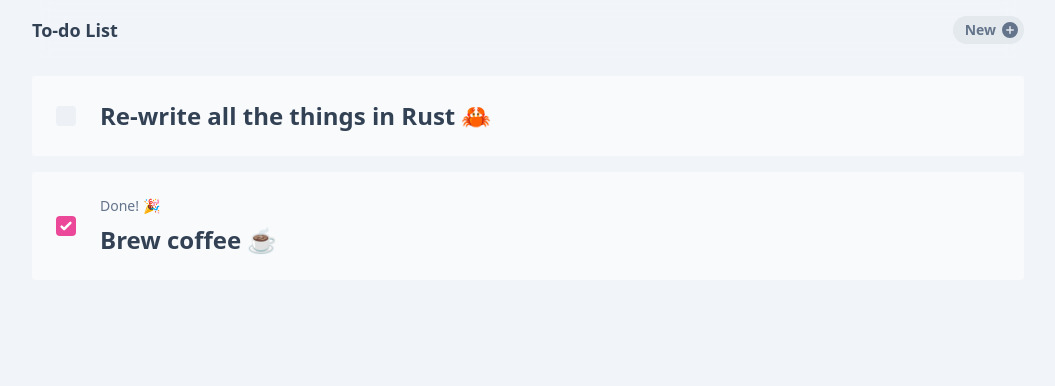
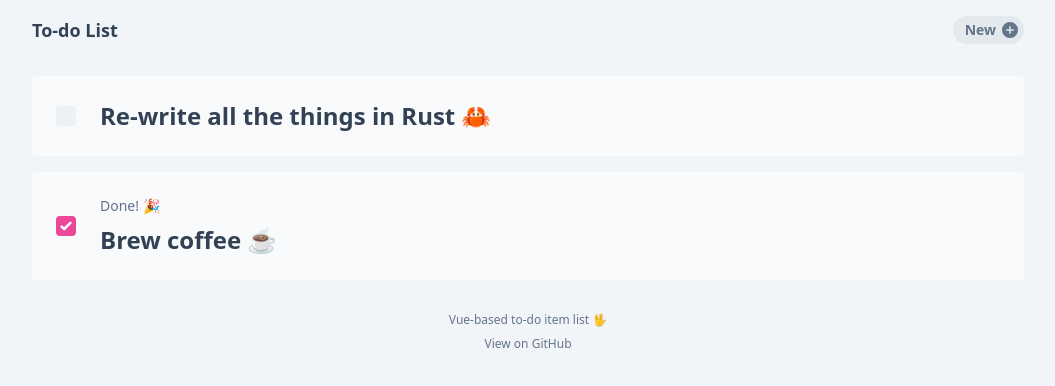
Before and after one commit to dsoreilly/todo-vue, a Vue app: page / in a window 1280 px wide. Shown: the top 386 px of the page, without its empty margins (112-1167 px from the left). Built offline with nearby package versions, Linux system fonts and the light colour scheme.

Commit message:
Add footer

```diff
--- a/src/components/App.vue
+++ b/src/components/App.vue
@@ -9,8 +9,17 @@
       @disable-edit="disableEdit"
     />
     <TodoItemList :list="items" @enable-edit="enableEdit" />
+    <footer
+      class="my-4 flex flex-col justify-center px-6 text-center text-xs text-slate-500"
+    >
+      <p class="mb-2">Vue-based to-do item list &#128406;</p>
+      <p>
+        <a class="hover:underline" href="https://github.com/dsoreilly/vue-todo">
+          View on GitHub
+        </a>
+      </p>
+    </footer>
   </div>
-  <footer></footer>
 </template>
 
 <script setup>
```
